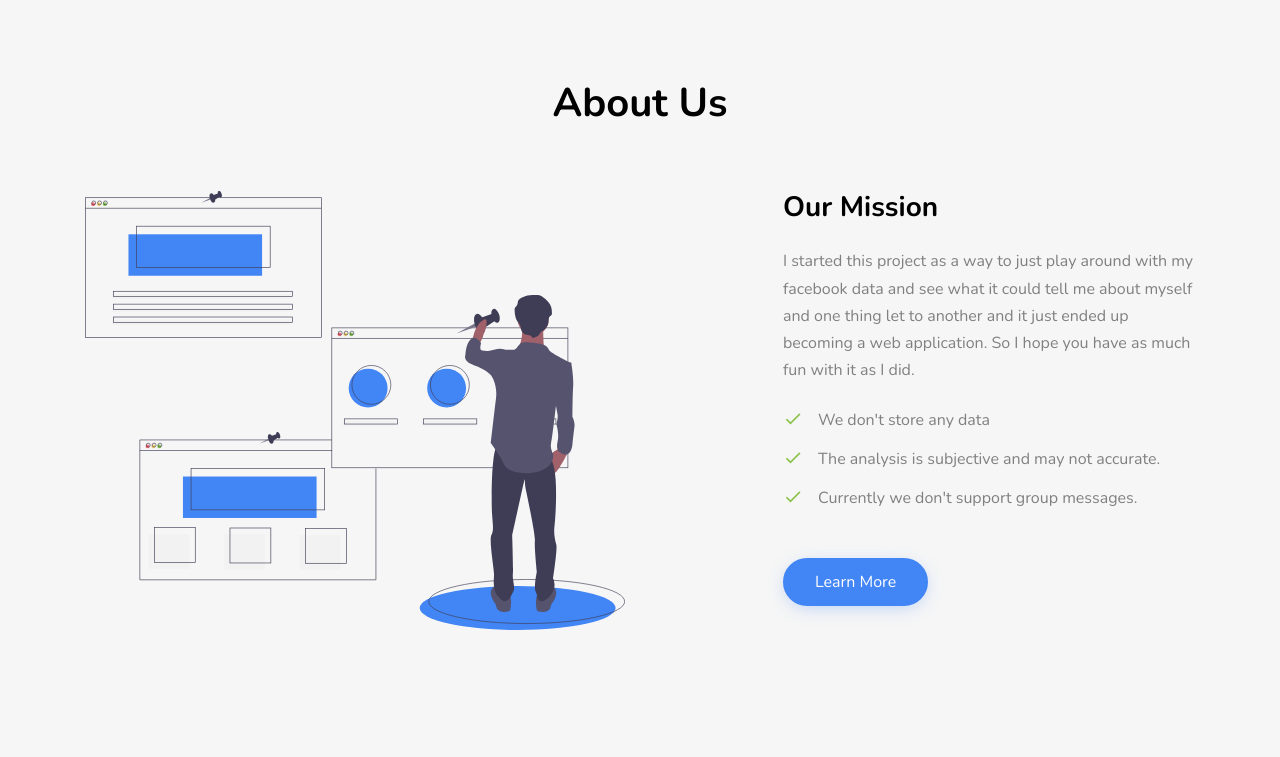
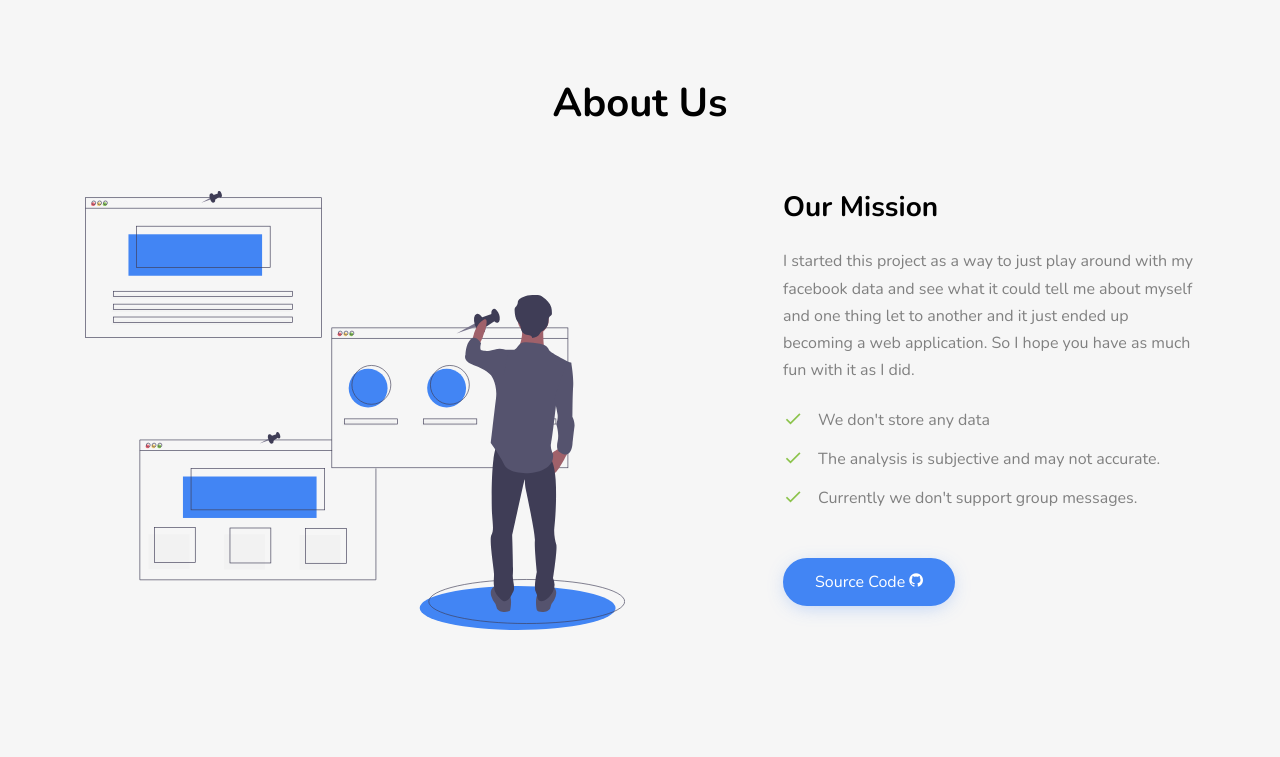
Before and after one commit to abhin-ch/MessengerAnalyse-v2.0, a Flask app: page / in a window 1280 px wide. Shown: the part 1574-2331 px from the top of the page. Run offline with Flask 3, Linux system fonts and the light colour scheme; some libraries are stand-ins or nearby versions; some web fonts are replaced.

Commit message:
changed learn more to source code with git icon

```diff
--- a/templates/upload.html
+++ b/templates/upload.html
@@ -219,7 +219,7 @@
               <li>The analysis is subjective and may not accurate. </li>
               <li>Currently we don't support group messages. </li>
             </ul>
-            <p><a href="https://github.com/abhin-ch/MessengerAnalyse-v2.0" class="btn btn-primary">Learn More</a></p>
+            <p><a href="https://github.com/abhin-ch/MessengerAnalyse-v2.0" class="btn btn-primary">Source Code  <span class="icon-github"></span></a></p>
           </div>
         </div>
 
```
